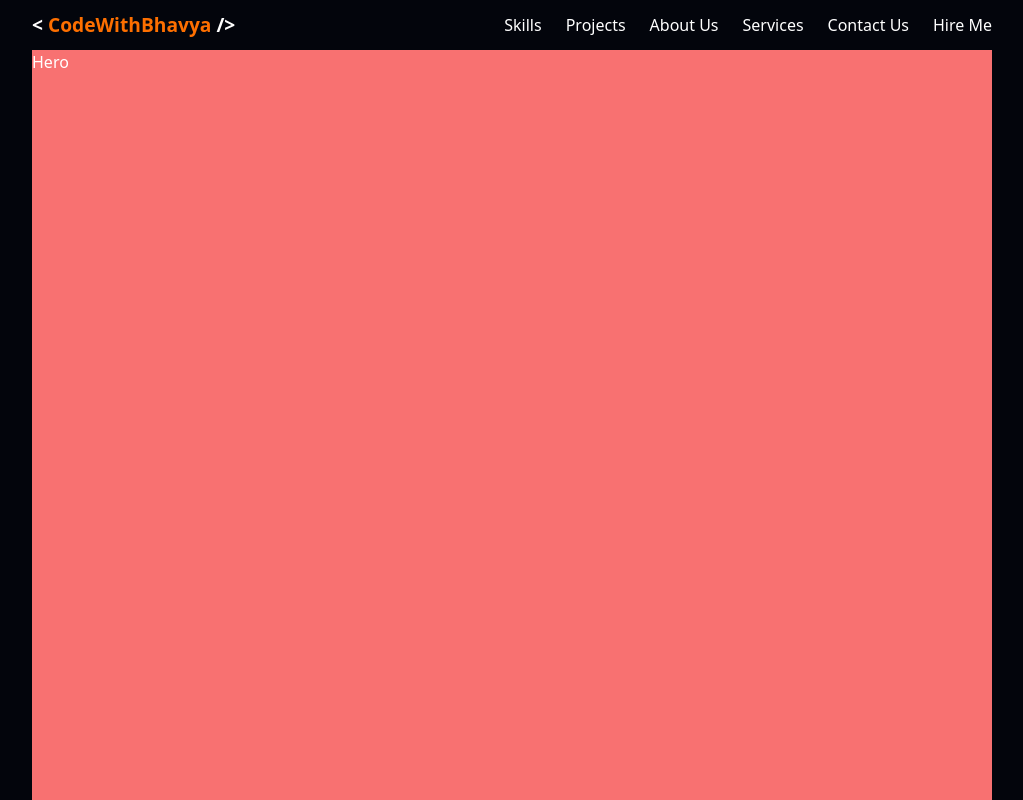
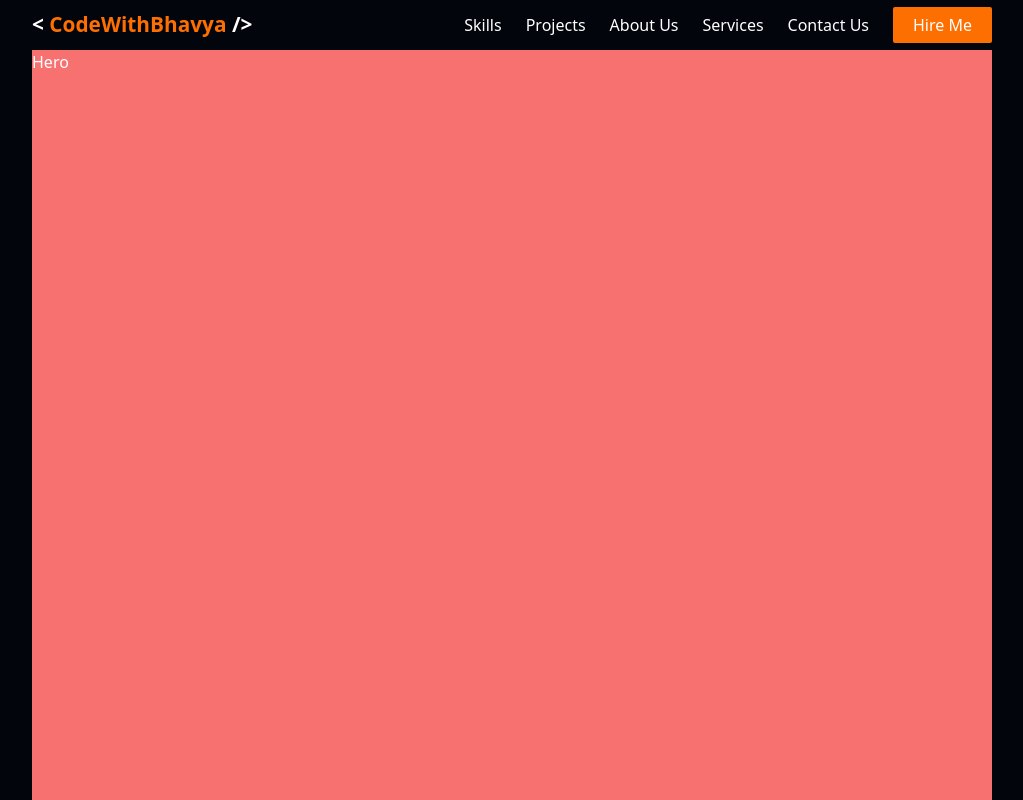
Before and after one commit to Code-With-Bhavya/bhavya-gupta, a Next.js app: page / in a window 1280 px wide. Shown: the top 800 px of the page, without its empty margins (128-1151 px from the left). Built offline with nearby package versions, Linux system fonts and the light colour scheme.

Commit message:
v2.4 - added navbar

```diff
--- a/src/components/Navbar.jsx
+++ b/src/components/Navbar.jsx
@@ -3,19 +3,19 @@ import Link from 'next/link'
 
 export default function Navbar () {
     return (
-        <nav className="w-full h-[50px] flex justify-between items-center">
+        <nav className="w-full relative h-[50px] flex justify-between items-center">
             {/* Logo */}
-            <h1 className='font-semibold text-[1.2em] text-[#FD6F00]'><span className='text-white'>&lt;</span> CodeWithBhavya <span className='text-white'>/&gt;</span></h1>
+            <h1 className='font-semibold text-[1.3em] text-[#FD6F00]'><span className='text-white'>&lt;</span> CodeWithBhavya <span className='text-white'>/&gt;</span></h1>
 
             {/* Links */}
-            <div className='flex gap-6'>
+            <div className='flex gap-6 h-full flex items-center py-[7px]'>
                 <Link href="#">Skills</Link>
                 <Link href="#">Projects</Link>
                 <Link href="#">About Us</Link>
                 <Link href="#">Services</Link>
                 <Link href="#">Contact Us</Link>
 
-                <button>Hire Me</button>
+                <button className='bg-[#FD6F00] font-medium font-medium h-full px-[20px] rounded-[2px]'> Hire Me</button>
             </div>
         </nav>
     )
```
